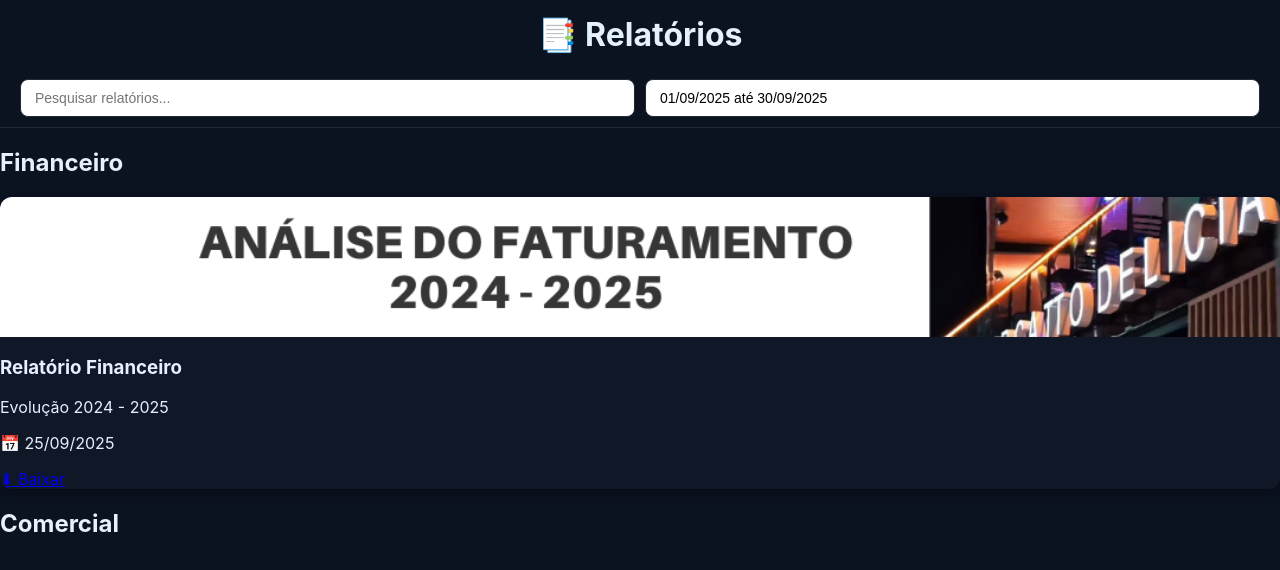
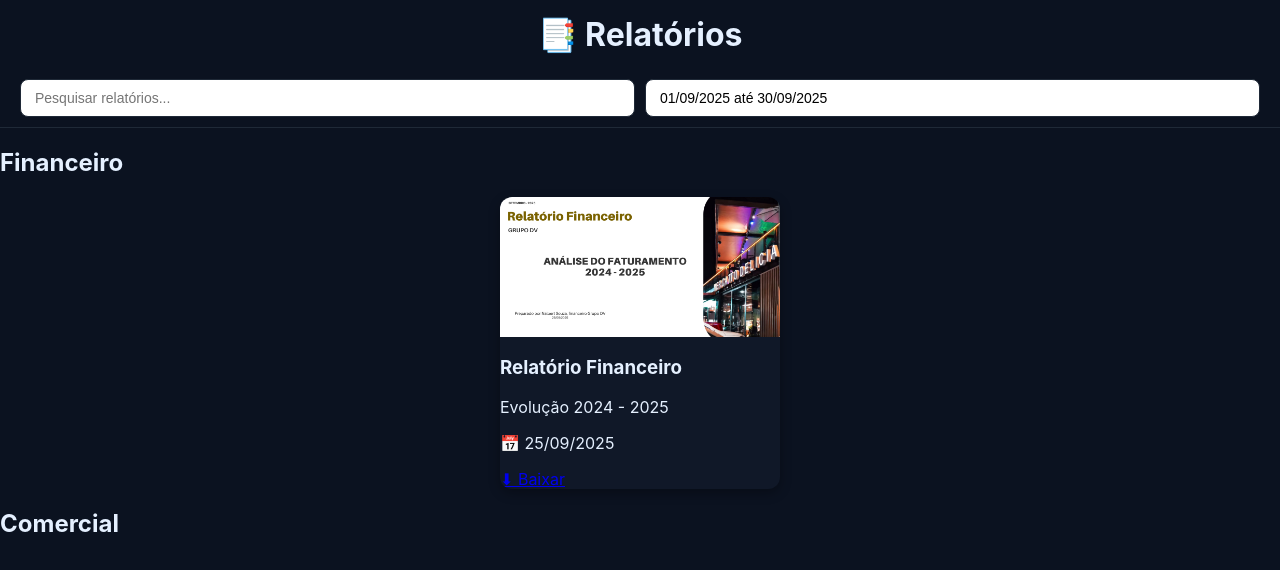
Before and after one commit to ClenaStore/elasnaobra, a plain HTML site: page index.html in a window 1280 px wide. Drawn offline with nearby package versions, Linux system fonts and the light colour scheme.

Commit message:
Update index.html

```diff
--- a/index.html
+++ b/index.html
@@ -46,29 +46,52 @@
     }
 
 <style>
-  /* Grid responsivo */
+/* Grid responsivo */
+.grid {
+  display: grid;
+  gap: 20px;
+  padding: 20px;
+}
+
+/* Celular: 1 card por linha */
+@media (max-width: 768px) {
   .grid {
-    display:grid;
-    gap:20px;
-    padding:20px;
+    grid-template-columns: 1fr;
   }
+}
 
-  /* Mobile: 1 card por linha */
-  @media (max-width:768px) {
-    .grid { grid-template-columns:1fr; }
+/* Tablet: 3 cards por linha */
+@media (min-width: 769px) and (max-width: 1199px) {
+  .grid {
+    grid-template-columns: repeat(3, 1fr);
   }
+}
 
-  /* Desktop: exatamente 5 colunas */
-  @media (min-width:769px) {
-    .grid { grid-template-columns:repeat(5, 1fr); }
+/* Desktop: exatamente 5 cards por linha */
+@media (min-width: 1200px) {
+  .grid {
+    grid-template-columns: repeat(5, 1fr);
   }
+}
 
-  .card {
-    background:var(--card); border-radius:12px; overflow:hidden;
-    box-shadow:0 4px 12px rgba(0,0,0,0.3); transition:.3s;
-    display:flex; flex-direction:column;
-  }
-  .card img { width:100%; height:140px; object-fit:cover; } /* altura reduzida */
+/* Ajuste nos cards */
+.card {
+  background: var(--card);
+  border-radius: 12px;
+  overflow: hidden;
+  box-shadow: 0 4px 12px rgba(0,0,0,0.3);
+  transition: .3s;
+  display: flex;
+  flex-direction: column;
+  max-width: 280px;   /* evita que fiquem muito largos */
+  margin: auto;       /* centraliza quando sobrar espaço */
+}
+.card img {
+  width: 100%;
+  height: 140px;       /* altura fixa da capa */
+  object-fit: cover;
+}
+
 </style>
 
   </style>
```
